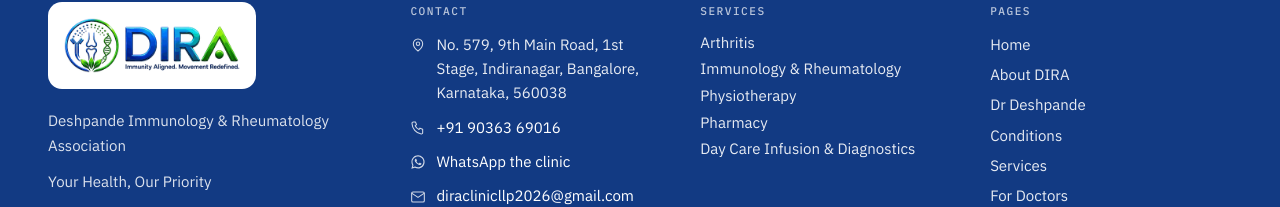
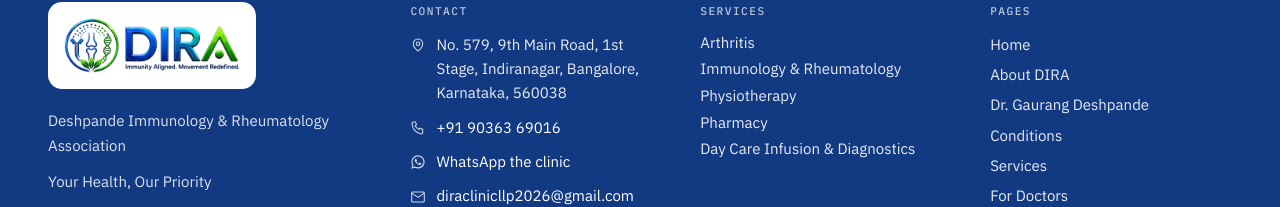
Before and after one commit to vijay-42/dira-clinic, a Next.js app: page / in a window 1280 px wide. Shown: the part 5543-5750 px from the top of the page. Built offline with nearby package versions, Linux system fonts and the light colour scheme.

Commit message:
Use full name for Dr Deshpande in the footer page list

```diff
--- a/content/site.ts
+++ b/content/site.ts
@@ -5,7 +5,7 @@
 export const nav = [
   { href: '/', label: 'Home' },
   { href: '/about/', label: 'About DIRA' },
-  { href: '/dr-gaurang-deshpande/', label: 'Dr Deshpande' },
+  { href: '/dr-gaurang-deshpande/', label: 'Dr. Gaurang Deshpande' },
   { href: '/conditions/', label: 'Conditions' },
   { href: '/services/', label: 'Services' },
   { href: '/for-doctors/', label: 'For Doctors' },
```
